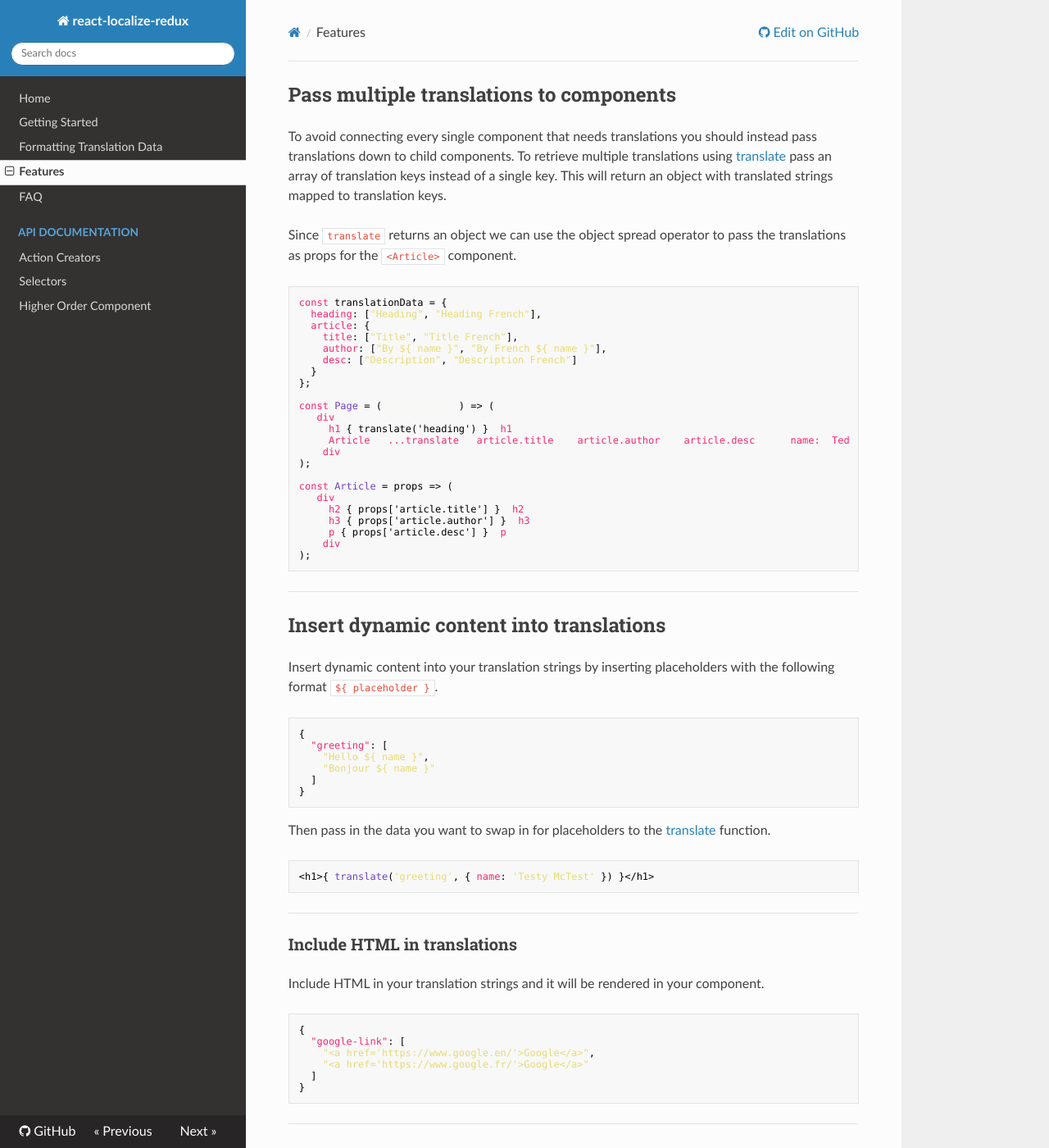
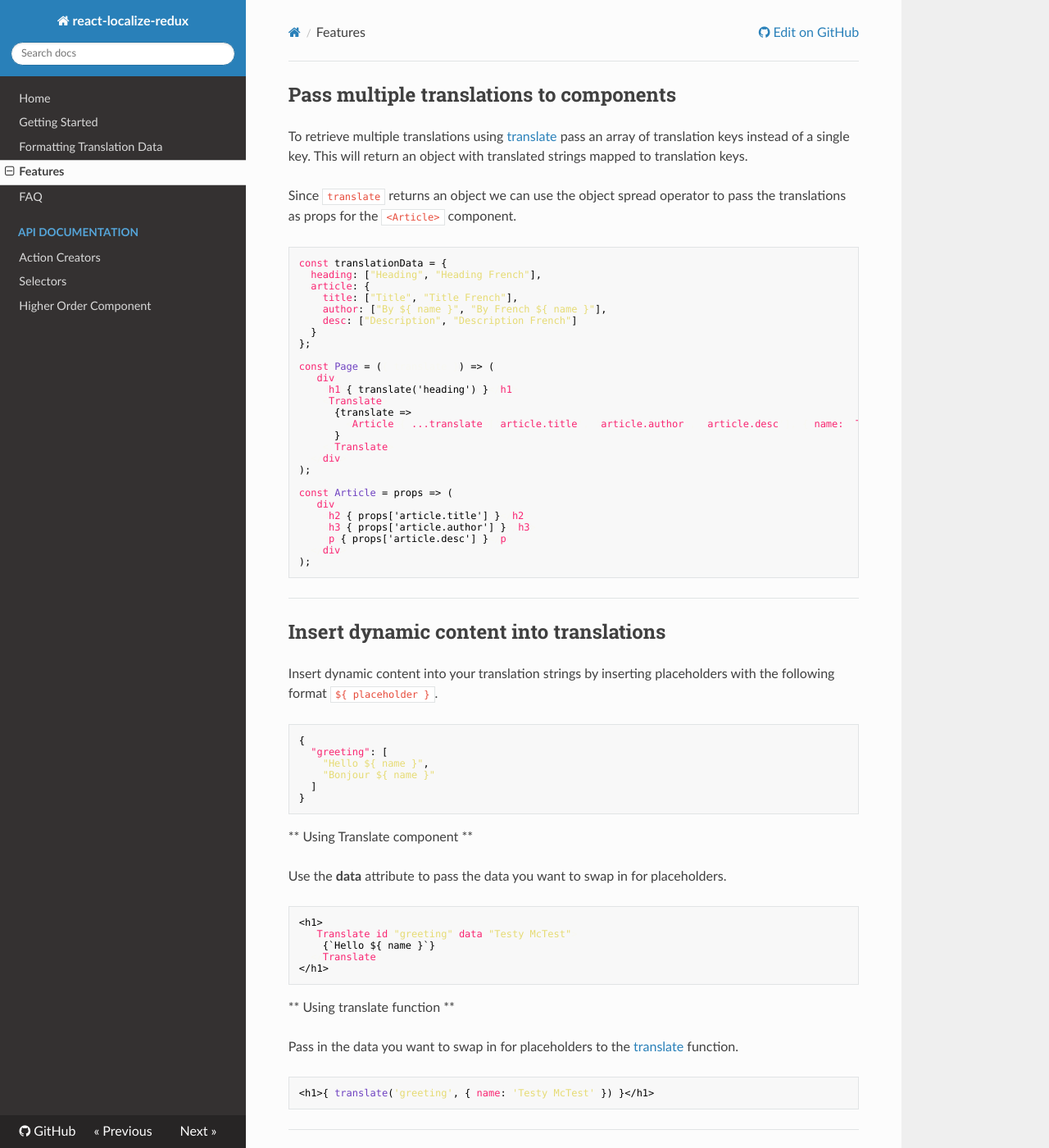
Before and after one commit to ryandrewjohnson/react-localize-redux, an MkDocs documentation site: the page built from docs/features.md, in a window 1280 px wide and 1400 px high. Shown: the whole window at 82% size. Built offline with MkDocs 1.6.1, drawn with Linux system fonts in a browser that asks for light colours; nearby versions of some CDN libraries; old or Windows-style settings are respelled for this version of MkDocs; some of the changed text lies outside the part shown.

Commit message:
work in progress

````diff
--- a/docs/features.md
+++ b/docs/features.md
@@ -1,6 +1,5 @@
 ## Pass multiple translations to components
 
-To avoid connecting every single component that needs translations you should instead pass translations down to child components.
 To retrieve multiple translations using [translate](/api/selectors#translatekey-string-string-data) pass an array of translation keys instead of a single key. This will return an object with translated strings mapped to translation keys.
 
 Since `translate` returns an object we can use the object spread operator to pass the translations as props for the `<Article>` component.
@@ -18,7 +17,11 @@ const translationData = {
 const Page = ({ translate }) => (
   <div>
     <h1>{ translate('heading') }</h1>
-    <Article { ...translate(['article.title', 'article.author', 'article.desc'], { name: 'Ted' }) } />
+    <Translate>
+      {translate =>
+        <Article { ...translate(['article.title', 'article.author', 'article.desc'], { name: 'Ted' }) } />
+      }
+    </Translate>
   </div>
 );
 
@@ -49,7 +52,21 @@ Insert dynamic content into your translation strings by inserting placeholders w
 }
 ```
 
-Then pass in the data you want to swap in for placeholders to the [translate](/api/selectors#translatekey-string-string-data) function.
+** Using Translate component **
+
+Use the **data** attribute to pass the data you want to swap in for placeholders.
+
+```javascript
+<h1>
+  <Translate id="greeting" data="Testy McTest">
+    {`Hello ${ name }`}
+  </Translate>
+</h1>
+```
+
+** Using translate function **
+
+Pass in the data you want to swap in for placeholders to the [translate](/api/selectors#translatekey-string-string-data) function.
 
 ```javascript
 <h1>{ translate('greeting', { name: 'Testy McTest' }) }</h1>
@@ -152,12 +169,15 @@ store.dispatch(initialize(languages, { missingTranslationMsg }));
 
 // Assuming there is no translation for "missing-key" doesn't exist it would render following:
 // <h1>Oh man you missed translation: missing-key for languge en!</h1>
-const MyComponent = props => <h1>{this.props.translate('missing-key')}</h1>;
+const MyComponent = props => <h1><Translate id="missing-key">No translations here!</Translate></h1>;
 
 // You also have the option to override the global missingTranslationMsg option
 // by passing a custom message directly to the translate function
  const missingTranslationMsg = 'Whoops! Missing translation!';
- const AnotherComponent = props => <h1>{this.props.translate('missing-key', null, { missingTranslationMsg })}</h1>
+ const AnotherComponent = props =>
+  <h1>
+    <Translate id="missing-key" options={{ missingTranslationMsg }}>Missing!</Translate>
+  </h1>;
 ```
 
 
````
Also changed, not shown: docs/faq.md (+5 -11 lines), docs/getting-started.md (+3 -9 lines), 1 other file.
